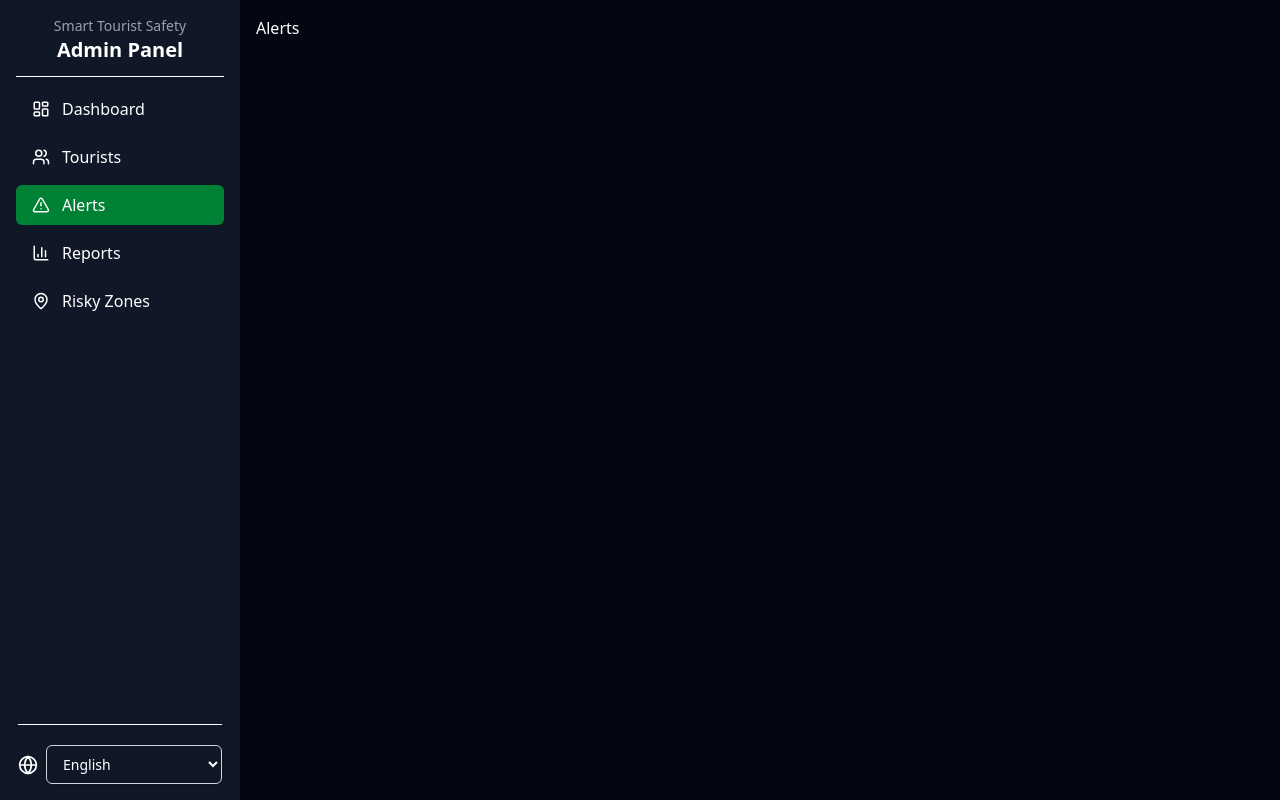
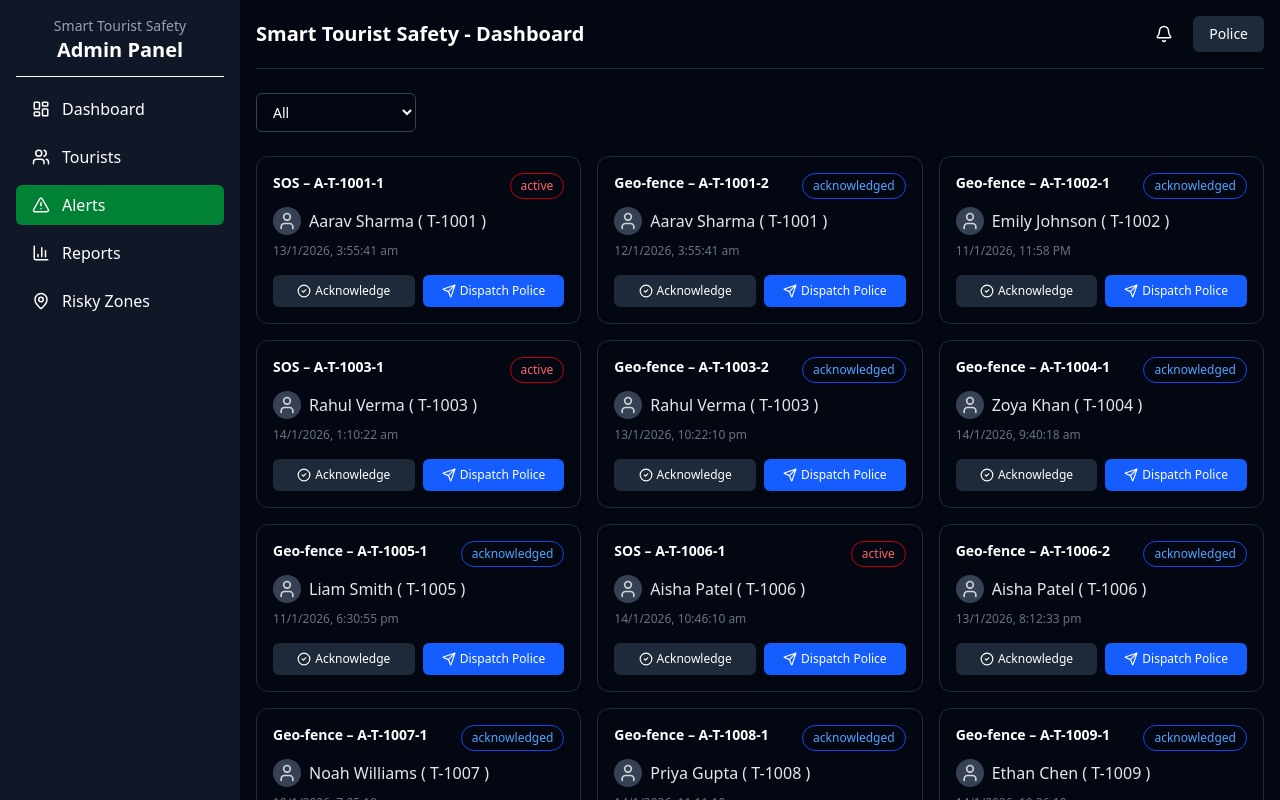
Before and after one commit to Sumitku2938k/Practice-React, a React (Vite) app: page /alerts in a window 1280 px wide. Shown: the top 800 px of the page. Built offline with nearby package versions, Linux system fonts and the light colour scheme.

Commit message:
Refactor Alerts and Dashboard components: enhance alert filtering, add AlertGrid and AlertFilter components, and improve AlertItem styling

```diff
--- a/src/App.jsx
+++ b/src/App.jsx
@@ -19,7 +19,7 @@ const App = () => {
             <Route index element={<Dashboard tourists={tourists} alerts={alerts} zones={zones} />} />
             <Route path="tourists" element={<Tourist tourists={tourists} />} />
             <Route path="tourists/:touristId" element={<TouristDetail tourists={tourists} alerts={alerts} />} />
-            <Route path="alerts" element={<Alerts />} />
+            <Route path="alerts" element={<Alerts alerts={alerts}/>} />
             <Route path="reports" element={<Reports />} />
             <Route path="riskyzones" element={<RiskyZones />} />
           </Route>
--- /dev/null
+++ b/src/components/alerts/AlertFilter.jsx
@@ -0,0 +1,17 @@
+import React from 'react';
+
+const AlertFilter = ({status, setStatus}) => {
+    return (
+        <div className="flex gap-4 mb-4">
+           {/* Status TouristFilter */}
+            <select value={status} onChange={(e) => setStatus(e.target.value)} className="w-40 bg-gray-950 border border-gray-700 rounded-md px-3 py-2 text-sm outline-none" >
+                <option value="all">All</option>
+                <option value="active">Active</option>
+                <option value="acknowledged">Acknowledged</option>
+                <option value="dispatched">Dispatched</option>
+            </select>
+        </div>
+    );
+}
+
+export default AlertFilter;
--- /dev/null
+++ b/src/components/alerts/AlertGrid.jsx
@@ -0,0 +1,14 @@
+import React from 'react'
+import AlertItem from '../dashboard/AlertItem'
+
+const AlertGrid = ({alerts}) => {
+    return (
+        <div className="grid grid-cols-1 md:grid-cols-2 xl:grid-cols-3 gap-4">
+            {alerts.map(a => (
+                <AlertItem key={a.id} alert={a} />
+            ))}
+        </div>
+    )
+}
+
+export default AlertGrid
--- a/src/components/dashboard/AlertItem.jsx
+++ b/src/components/dashboard/AlertItem.jsx
@@ -1,18 +1,43 @@
-import { Send, CircleCheck  } from 'lucide-react';
+import { Send, CircleCheck, User } from "lucide-react";
+
+const statusStyles = {
+    active: "border-red-700 text-red-400",
+    acknowledged: "border-blue-700 text-blue-400",
+    dispatched: "border-green-700 text-green-400",
+};
 
 const AlertItem = ({ alert }) => {
     return (
-        <div className="bg-gray-950 p-3 rounded-md border border-gray-800 space-y-1">
-            <div className="flex justify-between">
-                <p className="font-medium text-sm">{alert.type}  -  {alert.id}</p>
-                <span className={`text-xs px-2.5 py-1 rounded-full border ${alert.status === "active" ? "border-red-700 text-red-700" : "border-blue-700 text-blue-700"}`}>
-                    {alert.status}
-                </span>
+        <div className="bg-gray-950 border border-gray-800 rounded-xl p-4 flex flex-col justify-between min-h-40">
+
+            {/* TOP */}
+            <div className="space-y-2">
+                <div className="flex justify-between items-start">
+                    <h3 className="text-sm font-semibold">{alert.type} – {alert.id}</h3>
+                    <span className={`text-xs px-2.5 py-1 rounded-full border ${statusStyles[alert.status]}`} >{alert.status}</span>
+                </div>
+
+                <div className="flex items-center gap-2 text-gray-200">
+                    <div className="w-7 h-7 flex items-center justify-center rounded-full bg-gray-700">
+                        <User size={20} className="text-gray-300" />
+                    </div>
+                    <span><h4>{alert.name} ( {alert.touristId} )</h4></span>
+                </div>
+
+                <p className="text-xs text-gray-500">{alert.time}</p>
             </div>
-            <p className="text-xs text-gray-400">{alert.name} ({alert.id})</p>
-            <div className="flex gap-2 mt-2">
-                <button className="flex-1 text-xs bg-gray-800 py-1 rounded flex items-center hover:bg-gray-900 "><CircleCheck className='p-1'/>Acknowledge</button>
-                <button className="flex-1 text-xs bg-blue-600 py-1 px-1 rounded flex items-center hover:bg-blue-700"><Send className='p-1'/>Dispatch Police</button>
+
+            {/* ACTIONS */}
+            <div className="flex gap-2 mt-4">
+                <button className="flex-1 text-xs bg-gray-800 py-2 rounded-md flex items-center justify-center gap-1 hover:bg-gray-900">
+                    <CircleCheck size={14} />
+                    Acknowledge
+                </button>
+
+                <button className="flex-1 text-xs bg-blue-600 py-2 rounded-md flex items-center justify-center gap-1 hover:bg-blue-700">
+                    <Send size={14} />
+                    Dispatch Police
+                </button>
             </div>
         </div>
     );
--- a/src/components/tourists/SearchFilterBar.jsx
+++ b/src/components/tourists/SearchFilterBar.jsx
@@ -1,3 +1,5 @@
+import Filter from "./TouristFilter";
+
 const SearchFilterBar = ({ search, setSearch, status, setStatus }) => {
     return (
         <div className="flex gap-4 mb-4">
@@ -6,13 +8,7 @@ const SearchFilterBar = ({ search, setSearch, status, setStatus }) => {
             className="flex-1 bg-gray-950 border border-gray-700 rounded-md px-4 py-2 text-sm outline-none focus:border-blue-500"
             />
 
-            {/* Status filter */}
-            <select value={status} onChange={(e) => setStatus(e.target.value)} className="w-40 bg-gray-950 border border-gray-700 rounded-md px-3 py-2 text-sm outline-none" >
-                <option value="all">All Status</option>
-                <option value="safe">Safe</option>
-                <option value="warning">Warning</option>
-                <option value="sos">SOS</option>
-            </select>
+            <Filter status={status} setStatus={setStatus} />
         </div>
     );
 };
--- /dev/null
+++ b/src/components/tourists/TouristFilter.jsx
@@ -0,0 +1,17 @@
+import React from 'react';
+
+const TouristFilter = ({status, setStatus}) => {
+    return (
+        <>
+           {/* Status TouristFilter */}
+            <select value={status} onChange={(e) => setStatus(e.target.value)} className="w-40 bg-gray-950 border border-gray-700 rounded-md px-3 py-2 text-sm outline-none" >
+                <option value="all">All Status</option>
+                <option value="safe">Safe</option>
+                <option value="warning">Warning</option>
+                <option value="sos">SOS</option>
+            </select>
+        </>
+    );
+}
+
+export default TouristFilter;
--- a/src/data/dummyData.js
+++ b/src/data/dummyData.js
@@ -203,6 +203,7 @@ export const alerts = [
     // ===== T-1001 =====
     {
         id: "A-T-1001-1",
+        name: "Aarav Sharma",
         type: "SOS",
         status: "active",
         touristId: "T-1001",
@@ -210,6 +211,7 @@ export const alerts = [
     },
     {
         id: "A-T-1001-2",
+        name: "Aarav Sharma",
         type: "Geo-fence",
         status: "acknowledged",
         touristId: "T-1001",
@@ -219,6 +221,7 @@ export const alerts = [
     // ===== T-1002 =====
     {
         id: "A-T-1002-1",
+        name: "Emily Johnson",
         type: "Geo-fence",
         status: "acknowledged",
         touristId: "T-1002",
@@ -228,6 +231,7 @@ export const alerts = [
     // ===== T-1003 =====
     {
         id: "A-T-1003-1",
+        name: "Rahul Verma",
         type: "SOS",
         status: "active",
         touristId: "T-1003",
@@ -235,6 +239,7 @@ export const alerts = [
     },
     {
         id: "A-T-1003-2",
+        name: "Rahul Verma",
         type: "Geo-fence",
         status: "acknowledged",
         touristId: "T-1003",
@@ -244,6 +249,7 @@ export const alerts = [
     // ===== T-1004 =====
     {
         id: "A-T-1004-1",
+        name: "Zoya Khan",
         type: "Geo-fence",
         status: "acknowledged",
         touristId: "T-1004",
@@ -253,6 +259,7 @@ export const alerts = [
     // ===== T-1005 =====
     {
         id: "A-T-1005-1",
+        name: "Liam Smith",
         type: "Geo-fence",
         status: "acknowledged",
         touristId: "T-1005",
@@ -262,6 +269,7 @@ export const alerts = [
     // ===== T-1006 =====
     {
         id: "A-T-1006-1",
+        name: "Aisha Patel",
         type: "SOS",
         status: "active",
         touristId: "T-1006",
@@ -269,6 +277,7 @@ export const alerts = [
     },
     {
         id: "A-T-1006-2",
+        name: "Aisha Patel",
         type: "Geo-fence",
         status: "acknowledged",
         touristId: "T-1006",
@@ -278,6 +287,7 @@ export const alerts = [
     // ===== T-1007 =====
     {
         id: "A-T-1007-1",
+        name: "Noah Williams",
         type: "Geo-fence",
         status: "acknowledged",
         touristId: "T-1007",
@@ -287,6 +297,7 @@ export const alerts = [
     // ===== T-1008 =====
     {
         id: "A-T-1008-1",
+        name: "Priya Gupta",
         type: "Geo-fence",
         status: "acknowledged",
         touristId: "T-1008",
@@ -296,6 +307,7 @@ export const alerts = [
     // ===== T-1009 =====
     {
         id: "A-T-1009-1",
+        name: "Ethan Chen",
         type: "Geo-fence",
         status: "acknowledged",
         touristId: "T-1009",
@@ -303,6 +315,7 @@ export const alerts = [
     },
     {
         id: "A-T-1009-2",
+        name: "Ethan Chen",
         type: "SOS",
         status: "active",
         touristId: "T-1009",
@@ -312,6 +325,7 @@ export const alerts = [
     // ===== T-1010 =====
     {
         id: "A-T-1010-1",
+        name: "Sofia Rodriguez",
         type: "Geo-fence",
         status: "acknowledged",
         touristId: "T-1010",
@@ -321,6 +335,7 @@ export const alerts = [
     // ===== T-1011 =====
     {
         id: "A-T-1011-1",
+        name: "Karan Mehta",
         type: "Geo-fence",
         status: "acknowledged",
         touristId: "T-1011",
@@ -330,6 +345,7 @@ export const alerts = [
     // ===== T-1012 =====
     {
         id: "A-T-1012-1",
+        name: "Mia Martinez",
         type: "Geo-fence",
         status: "acknowledged",
         touristId: "T-1012",
@@ -337,6 +353,7 @@ export const alerts = [
     },
     {
         id: "A-T-1012-2",
+        name: "Mia Martinez",
         type: "SOS",
         status: "active",
         touristId: "T-1012",
@@ -346,6 +363,7 @@ export const alerts = [
     // ===== T-1013 =====
     {
         id: "A-T-1013-1",
+        name: "Arjun Singh",
         type: "Geo-fence",
         status: "acknowledged",
         touristId: "T-1013",
@@ -355,6 +373,7 @@ export const alerts = [
     // ===== T-1014 =====
     {
         id: "A-T-1014-1",
+        name: "Lucas Brown",
         type: "Geo-fence",
         status: "acknowledged",
         touristId: "T-1014",
@@ -364,6 +383,7 @@ export const alerts = [
     // ===== T-1015 =====
     {
         id: "A-T-1015-1",
+        name: "Ananya Iyer",
         type: "SOS",
         status: "active",
         touristId: "T-1015",
@@ -371,6 +391,7 @@ export const alerts = [
     },
     {
         id: "A-T-1015-2",
+        name: "Ananya Iyer",
         type: "Geo-fence",
         status: "acknowledged",
         touristId: "T-1015",
--- a/src/pages/Alerts.jsx
+++ b/src/pages/Alerts.jsx
@@ -1,10 +1,32 @@
 import React from 'react';
+import DashboardHeader from '../components/dashboard/DashboardHeader';
+import { useState, useMemo } from "react";
+import AlertGrid from '../components/alerts/AlertGrid';
+import AlertFilter from '../components/alerts/AlertFilter';
 
-const Alerts = () => {
+const Alerts = ({alerts}) => {
+    const [status, setStatus] = useState("all");
+
+    const filteredAlerts = useMemo(() => {
+        return alerts.filter((a) => {
+            const matchesStatus = status === "all" ? true : a.status === status;
+
+            return matchesStatus;
+        });
+    }, [alerts, status]);
+
+
     return (
-        <div>
-            Alerts
-        </div>
+        <>
+            <DashboardHeader />
+            <div className="mt-4">
+                <AlertFilter status={status} setStatus={setStatus} />
+            </div>
+
+            <div className="mt-6">
+                <AlertGrid alerts={filteredAlerts} />
+            </div>
+        </>
     );
 }
 
```
Also changed, not shown: src/pages/Dashboard.jsx (+1 -6 lines).
